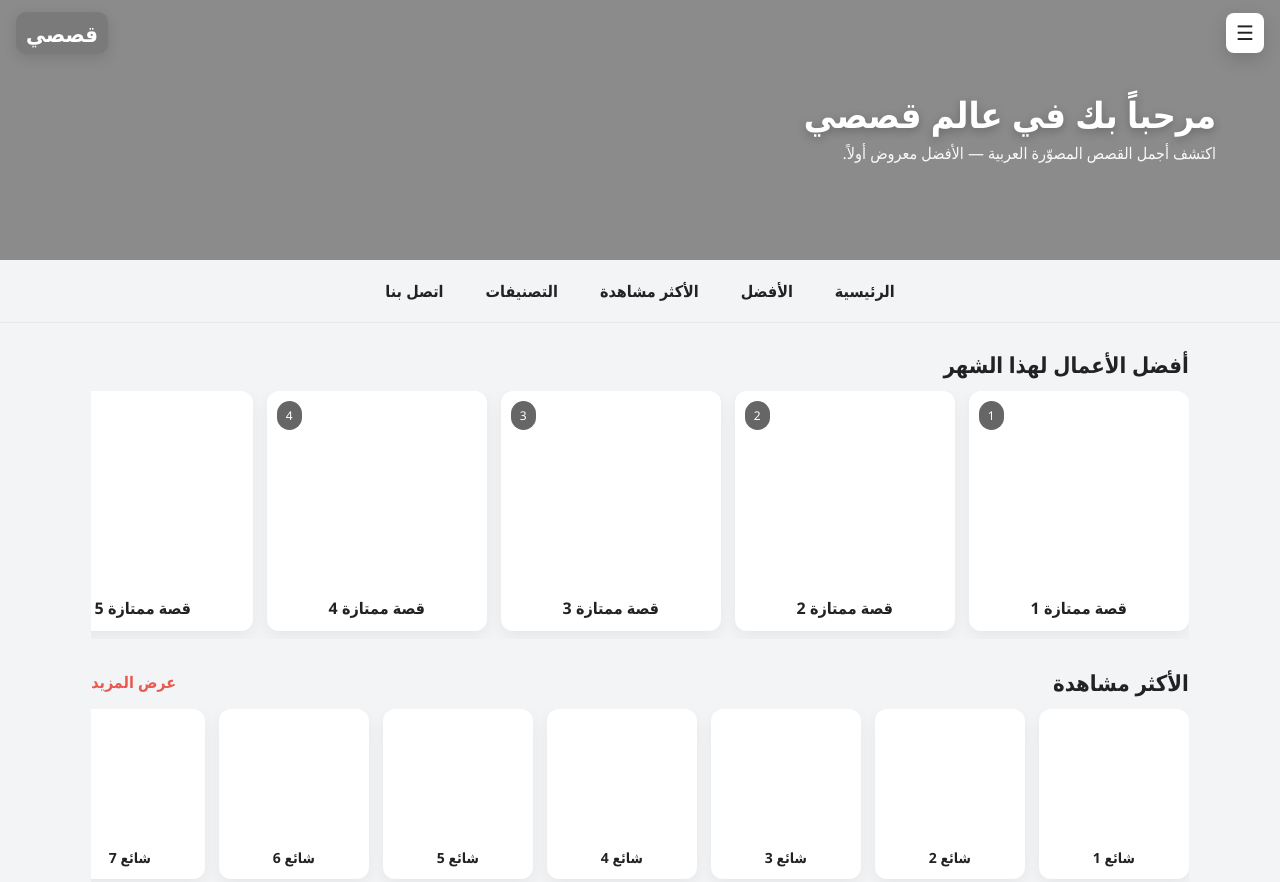
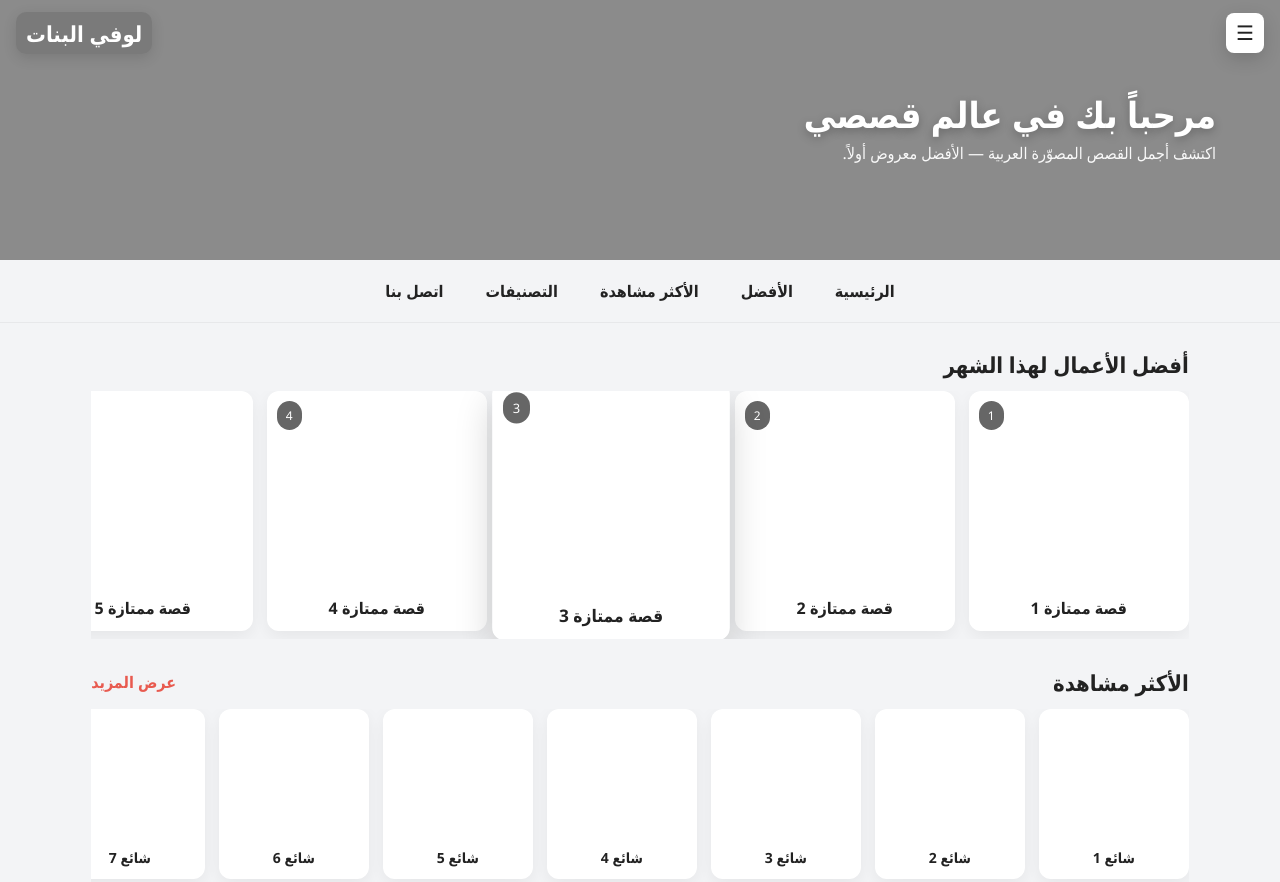
Before and after one commit to Bg3booda/My-, a plain HTML site: page index.html in a window 1280 px wide. Shown: the top 882 px of the page. Drawn offline with Linux system fonts and the light colour scheme.

Commit message:
Update index.html

```diff
--- a/index.html
+++ b/index.html
@@ -36,7 +36,7 @@
 
     /* carousel */
     .carousel{ display:flex; gap:14px; overflow-x:auto; padding-bottom:8px; scroll-snap-type:x mandatory; -webkit-overflow-scrolling:touch; }
-    .card{ flex:0 0 auto; scroll-snap-align:center; background:#fff; border-radius:12px; box-shadow:var(--card-shadow); min-width:150px; height:170px; display:flex; align-items:flex-end; justify-content:center; padding:12px; position:relative; color:var(--text); overflow:hidden; }
+    .card{ flex:0 0 auto; scroll-snap-align:center; background:#fff; border-radius:12px; box-shadow:var(--card-shadow); min-width:150px; height:170px; display:flex; align-items:flex-end; justify-content:center; padding:12px; position:relative; color:var(--text); overflow:hidden; transform:scale(1); transition: transform 220ms cubic-bezier(.2,.9,.2,1), box-shadow 220ms; }
     .card .title{ font-weight:700; font-size:14px; text-align:center; width:100% }
 
     /* best (10 items) bigger */
@@ -46,6 +46,9 @@
 
     .thumb{ position:absolute; inset:0; background-size:cover; background-position:center; filter:brightness(0.78); }
     .card .overlay{ position:relative; z-index:2 }
+
+    /* مركز العنصر: يكبر */
+    .card.active { transform: scale(1.08); z-index:3; box-shadow: 0 18px 34px rgba(10,10,10,0.18); }
 
     /* grid full view (hidden by default) */
     .grid{ display:none; margin-top:12px; gap:14px; grid-template-columns: repeat(auto-fill, minmax(180px, 1fr)); }
@@ -76,7 +79,8 @@
   <header class="banner" role="banner">
     <div class="banner-top">
       <button class="menu-btn" aria-label="قائمة">☰</button>
-      <div class="logo">قصصي</div>
+      <!-- استبدلت النص هنا بالشعار المطلوب -->
+      <div class="logo">لوفي البنات</div>
     </div>
     <div class="banner-content">
       <h1>مرحباً بك في عالم قصصي</h1>
@@ -100,7 +104,7 @@
       <div class="section-header"><h2>أفضل الأعمال لهذا الشهر</h2></div>
 
       <div class="carousel" id="bestCarousel" aria-label="أفضل الأعمال">
-        <!-- 10 عناصر - استبدل بالمحتوى الحقيقي (يمكن وضع background-image عبر style) -->
+        <!-- 10 عناصر - استبدل بالمحتوى الحقيقي -->
         <div class="card best"><div class="badge">1</div><div class="overlay"><div class="title">قصة ممتازة 1</div></div></div>
         <div class="card best"><div class="badge">2</div><div class="overlay"><div class="title">قصة ممتازة 2</div></div></div>
         <div class="card best"><div class="badge">3</div><div class="overlay"><div class="title">قصة ممتازة 3</div></div></div>
@@ -135,7 +139,7 @@
         <div class="card"><div class="title">شائع 10</div></div>
       </div>
 
-      <div id="popularGrid" class="grid" aria-hidden="true">
+      <div id="popularGrid" class="grid" aria-hidden="true" style="display:none;">
         <!-- بقية الأعمال تظهر هنا عند الضغط (شبكة) -->
         <div class="card"><div class="title">شائع أ</div></div>
         <div class="card"><div class="title">شائع ب</div></div>
@@ -147,11 +151,10 @@
         <div class="card"><div class="title">شائع ح</div></div>
         <div class="card"><div class="title">شائع ط</div></div>
         <div class="card"><div class="title">شائع ي</div></div>
-        <!-- إضافة عناصر أكثر هنا حسب الحاجة -->
       </div>
     </section>
 
-    <!-- تصنيفات: كل تصنيف يعرض أول 10 + زر المزيد -->
+    <!-- تصنيفات: نمط واحد لكل تصنيف -->
     <section class="section">
       <div class="section-header">
         <h2>كوميديا</h2>
@@ -173,7 +176,6 @@
         <div class="card"><div class="title">كوم أ</div></div>
         <div class="card"><div class="title">كوم ب</div></div>
         <div class="card"><div class="title">كوم ج</div></div>
-        <div class="card"><div class="title">كوم د</div></div>
       </div>
     </section>
 
@@ -223,8 +225,6 @@
       </div>
     </section>
 
-    <!-- المزيد من التصنيفات حسب حاجتك -->
-
   </main>
 
   <footer>&copy; 2025 موقع قصصي — جميع الحقوق محفوظة</footer>
@@ -260,13 +260,53 @@
         });
       });
 
-      // مثال بسيط لزر القائمة (يمكن تغييره ليفتح لوحة جانبية فعلية)
+      // زر القائمة (مكان لإضافة قائمة جانبية فيما بعد)
       document.querySelectorAll('.menu-btn').forEach(b=>{
         b.addEventListener('click', ()=> {
-          // هنا ضع كود فتح القائمة الجانبية أو نافذة منبثقة
-          alert('زر القائمة - ضع هنا كود فتح القائمة الجانبية');
+          // هنا ضع كود فتح القائمة الجانبية
+          alert('زر القائمة — ضع هنا كود فتح القائمة الجانبية');
         });
       });
+
+      // ===== خاص: تكبير العنصر الأوسط في Best Carousel =====
+      const bestCarousel = document.getElementById('bestCarousel');
+      if(bestCarousel){
+        const cards = Array.from(bestCarousel.querySelectorAll('.card'));
+
+        function updateActiveCard(){
+          // محاذاة منتصف الـ carousel
+          const carouselRect = bestCarousel.getBoundingClientRect();
+          const centerX = carouselRect.left + carouselRect.width / 2;
+
+          let closest = null;
+          let minDist = Infinity;
+          cards.forEach(card=>{
+            const rect = card.getBoundingClientRect();
+            const cardCenter = rect.left + rect.width / 2;
+            const dist = Math.abs(centerX - cardCenter);
+            if(dist < minDist){ minDist = dist; closest = card; }
+          });
+
+          // إزالة الفعالية عن الكل ثم إضافة للـ closest
+          cards.forEach(c=> c.classList.remove('active'));
+          if(closest) closest.classList.add('active');
+        }
+
+        // تحديث عند التمرير، التحميل، وإعادة الحجم
+        let rafId = null;
+        bestCarousel.addEventListener('scroll', ()=>{
+          if(rafId) cancelAnimationFrame(rafId);
+          rafId = requestAnimationFrame(updateActiveCard);
+        });
+        window.addEventListener('resize', ()=> {
+          if(rafId) cancelAnimationFrame(rafId);
+          rafId = requestAnimationFrame(updateActiveCard);
+        });
+        // تنفيذ أولي بعد تحميل الصفحة
+        window.addEventListener('load', ()=> {
+          setTimeout(updateActiveCard, 50);
+        });
+      }
     })();
   </script>
 </body>
```
